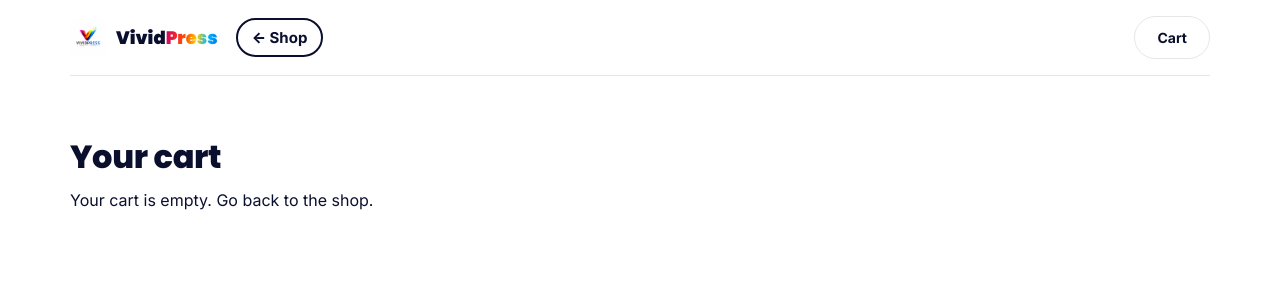
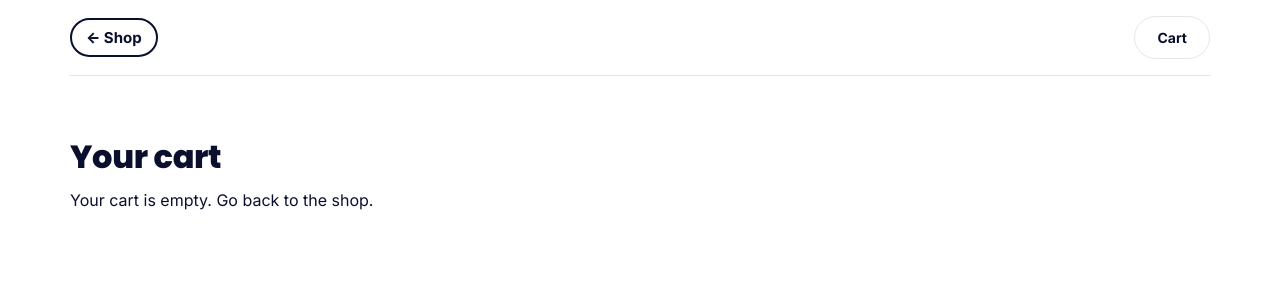
Before and after one commit to Winsoulsdev1/VividPress-App, a Next.js app: page /cart in a window 1280 px wide. Shown: the top 300 px of the page. Built offline with nearby package versions, Linux system fonts and the light colour scheme.

Commit message:
Swap logo for back button on non-home pages

```diff
--- a/components/Header.js
+++ b/components/Header.js
@@ -8,16 +8,16 @@ export default function Header() {
   const { items } = useCart();
   const pathname = usePathname();
   const count = items.reduce((sum, i) => sum + i.quantity, 0);
-  const showBack = pathname !== '/';
+  const isHome = pathname === '/';
 
   return (
     <div className="wrap header">
-      <div style={{ display: 'flex', alignItems: 'center', gap: 18 }}>
+      {isHome ? (
         <Link href="/" className="brand">
           <Image src="/logo.webp" alt="VividPress logo" width={36} height={36} />
           <span className="brand-word">Vivid<span className="grad">Press</span></span>
         </Link>
-        {showBack && (
+      ) : (
         <Link
           href="/"
           style={{
@@ -29,7 +29,6 @@ export default function Header() {
           ← Shop
         </Link>
       )}
-      </div>
       <Link href="/cart" className="btn ghost">
         Cart {count > 0 ? `(${count})` : ''}
       </Link>
```
Lines whose indentation alone changed are shown as unchanged.
